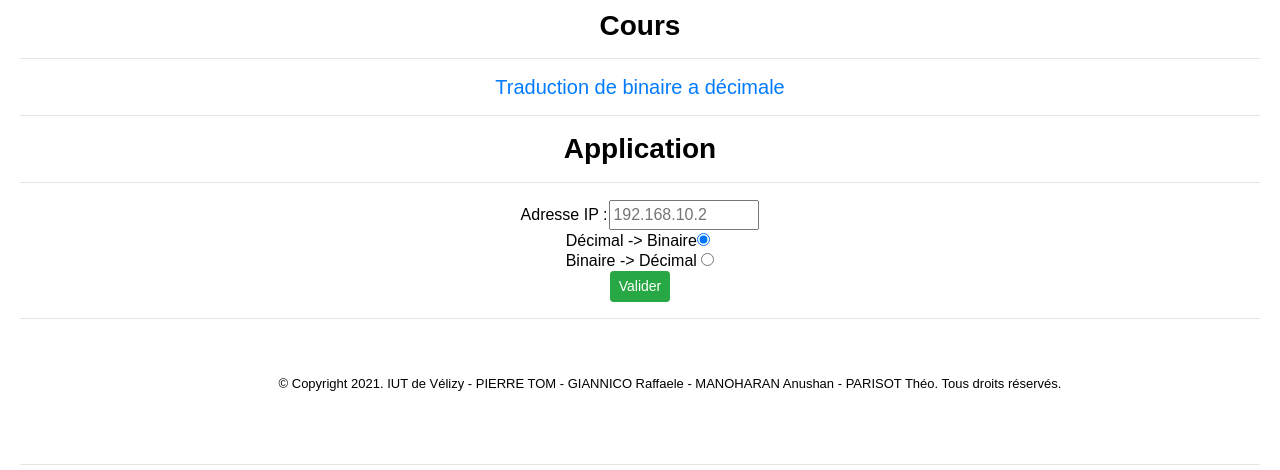
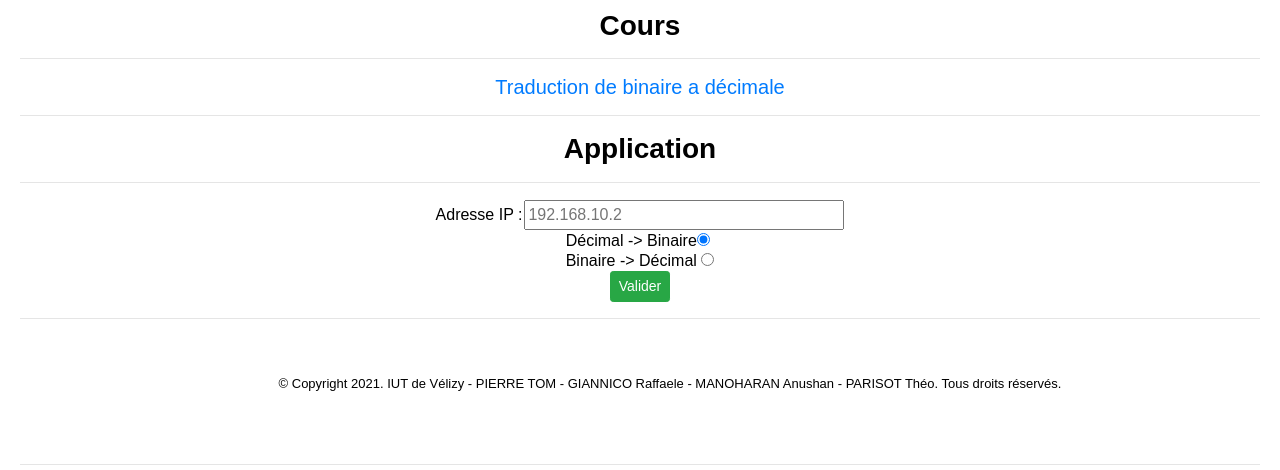
Before and after one commit to pleijan/Plateforme-de-revision-Reseaux, a PHP site: page /bin-dec.php in a window 1280 px wide. Shown: the part 156-626 px from the top of the page. Run offline with PHP 8.4, Linux system fonts and the light colour scheme.

Commit message:
Update bin-dec.php

```diff
--- a/bin-dec.php
+++ b/bin-dec.php
@@ -1,4 +1,3 @@
-
 <?php
 require("barreDeMenu.php");
 ?>
@@ -20,7 +19,7 @@ require("barreDeMenu.php");
 <table cellpading='4' cellspacing='4' align='center'>
 
 <tr><td align='right'>Adresse IP :</td>
-    <td><input class='champ' name='ip' id= "ip" type='text' onfocusin="javascript:nospaces(this)" onfocusout="javascript:nospaces(this)" placeholder="192.168.10.2" value= "<?php if (isset($_POST['ip'])){echo $_POST['ip'];} ?>" required> </td></tr>
+    <td><input class='champBin' name='ip' id= "ip" type='text' onfocusin="javascript:nospaces(this)" onfocusout="javascript:nospaces(this)" placeholder="192.168.10.2" value= "<?php if (isset($_POST['ip'])){echo $_POST['ip'];} ?>" required> </td></tr>
 </table>
 
 <table cellpading='4' cellspacing='4' align='center' >
```
